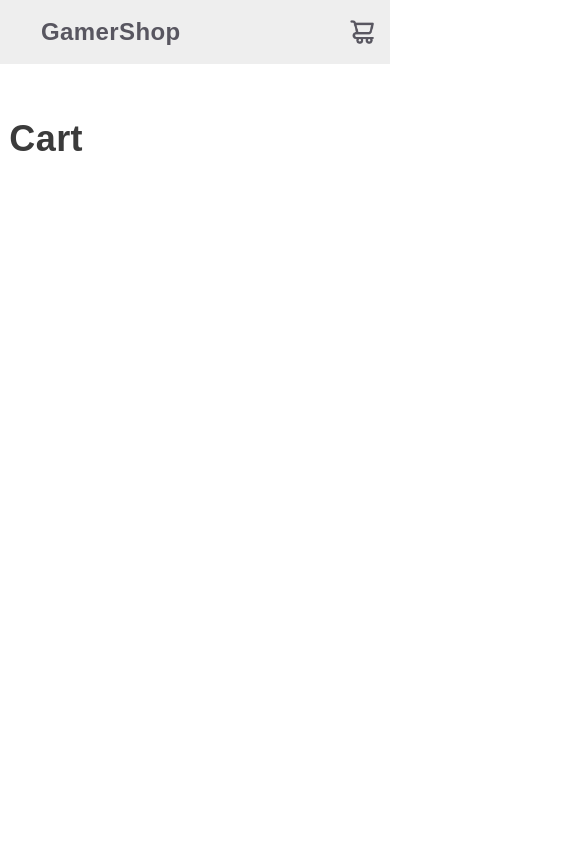
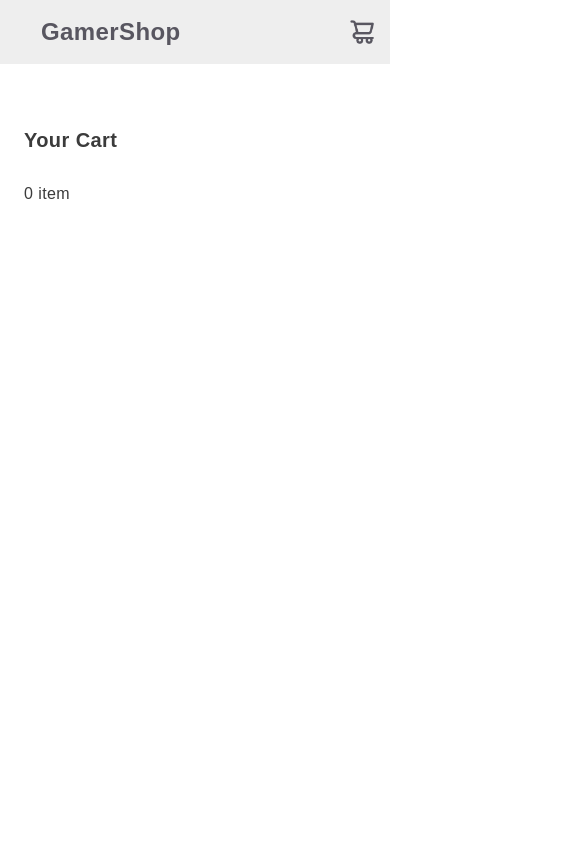
Before and after one commit to dwaxgio/catalog_shopping_cart_react_next_tailwindcss_ts, a Next.js app: page /cart in a window 390 px wide. Shown: the top 844 px of the page, 562 px wide, since content can reach past the window. Built offline with nearby package versions, Linux system fonts and the light colour scheme.

Commit message:
feat(cart): mobile media query adjusted

```diff
--- a/src/app/globals.css
+++ b/src/app/globals.css
@@ -867,6 +867,33 @@ body {
     text-align: left;
   }
 
+  .custom-cart-sub-sub-header-container {
+    display: flex;
+    flex-direction: column;
+    align-items: flex-start;
+    justify-content: flex-start;
+    padding: 16px;
+    margin: 0 auto;
+    box-sizing: border-box;
+    width: 100%;
+    margin-left: 90px;
+    margin-bottom: 50px;
+  }
+
+  .custom-cart-sub-sub-header-title {
+    text-align: left;
+    font-size: 20px;
+    margin: 0 0 8px 0;
+    width: 100%;
+  }
+
+  .custom-cart-sub-sub-header-items-count {
+    text-align: left;
+    font-size: 16px;
+    margin: 0;
+    width: 100%;
+  }
+
   .custom-cart-left-item-container {
     display: flex;
     flex-direction: column;
```
